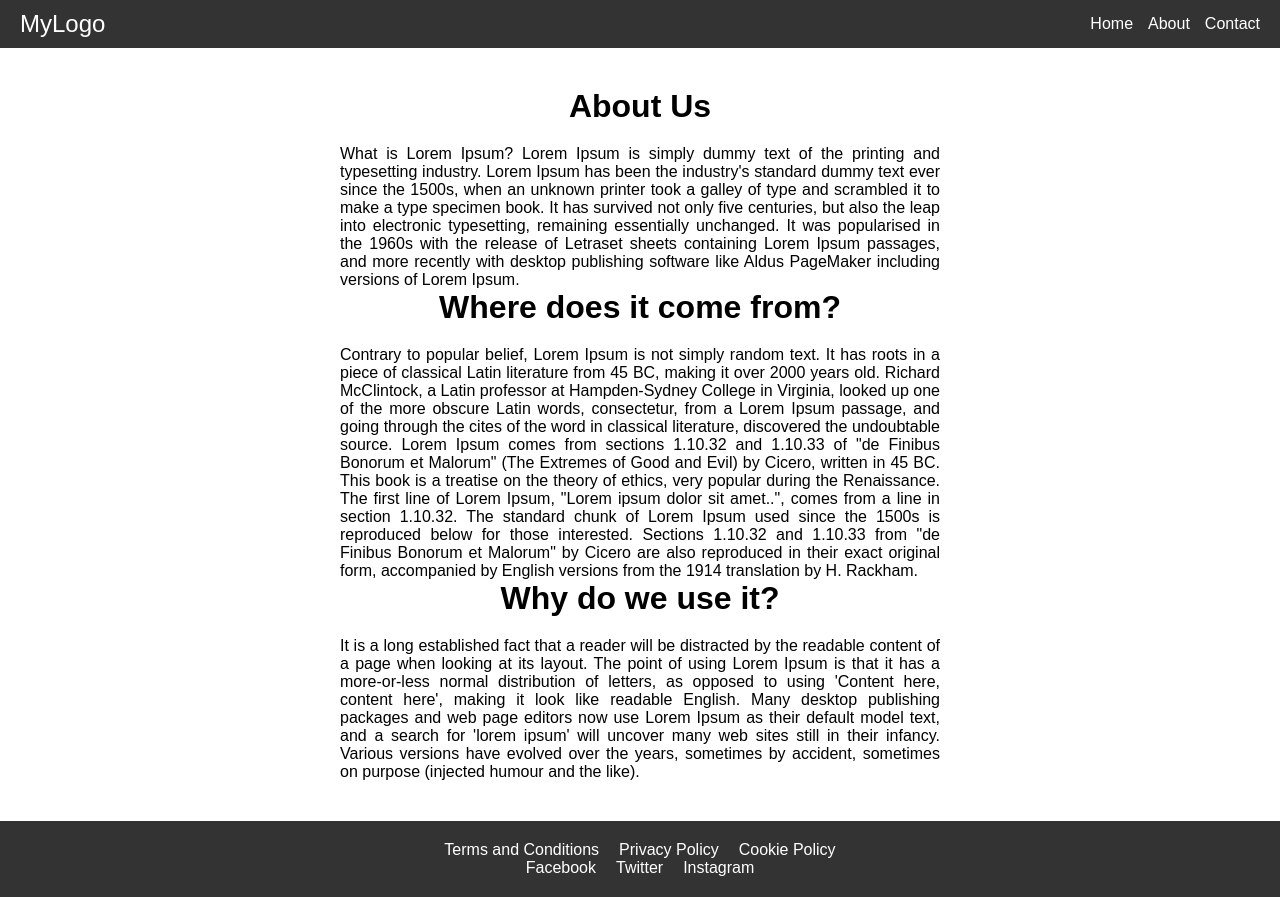
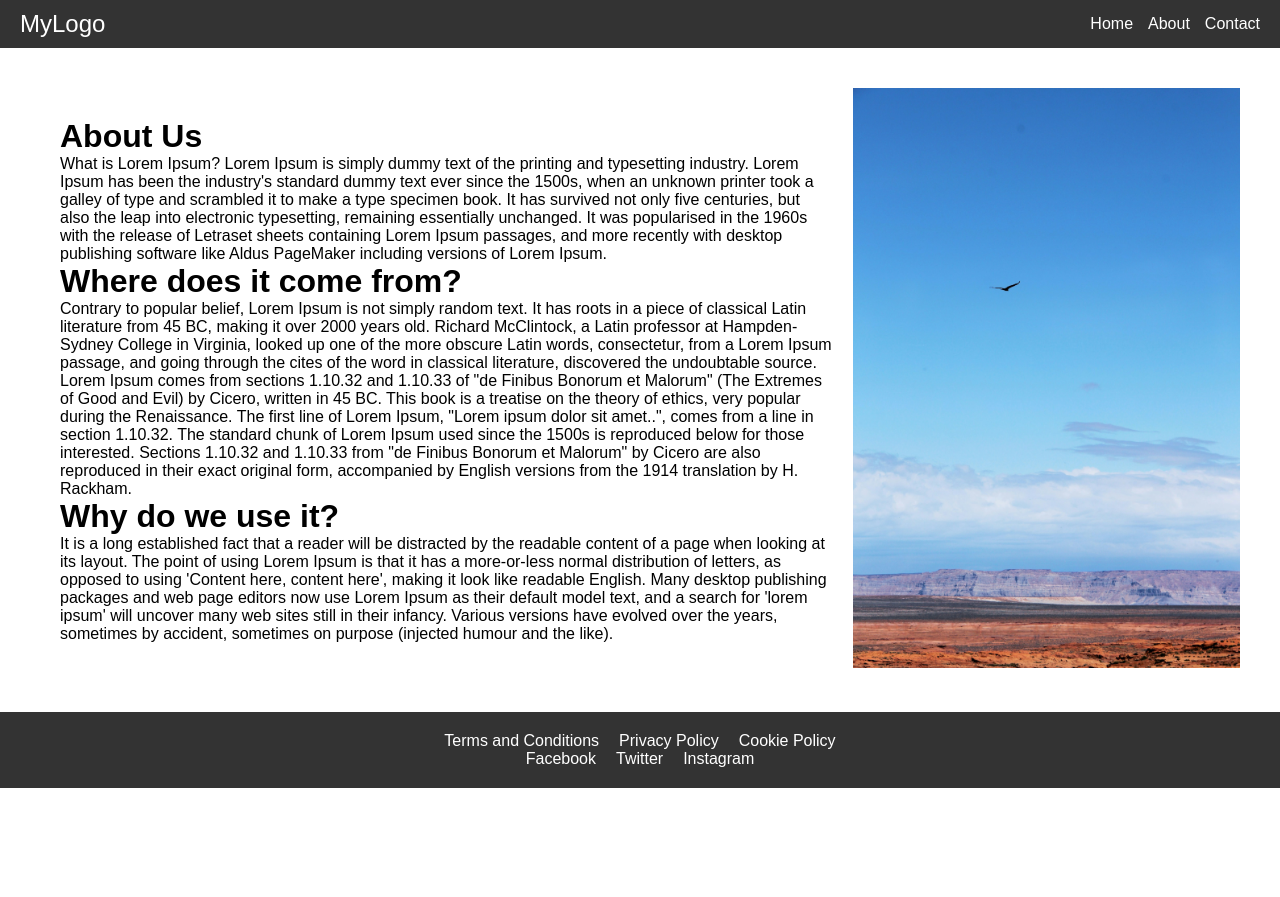
Before and after one commit to emanoj1/boilerplate-react-node-js, a React (Create React App) app: page /about in a window 1280 px wide. After the commit the page ends 800 px from the top, so only its background shows below. Built offline with nearby package versions, Linux system fonts and the light colour scheme.

Commit message:
Set image and content on About page

```diff
--- /dev/null
+++ b/src/components/About.css
@@ -0,0 +1,38 @@
+/* src/pages/About.css */
+
+.about {
+    display: flex;
+    align-items: center;
+    justify-content: center;
+    padding: 20px;
+    flex-wrap: wrap; /* Ensures content wraps on smaller screens */
+  }
+
+  .about-content {
+    flex: 2;
+    min-width: 300px; /* Minimum width for the content container */
+    padding: 20px;
+    text-align: left; /* Align text to the left */
+  }
+
+  .about-image {
+    flex: 1;
+    min-width: 300px; /* Minimum width for the image container */
+    max-width: 500px; /* Maximum width for the image container */
+    text-align: center;
+  }
+
+  .about-image img {
+    width: 100%;
+    height: auto;
+  }
+
+  @media (max-width: 768px) {
+    .about {
+      flex-direction: column;
+    }
+
+    .about-content {
+      text-align: center;
+    }
+  }
--- a/src/pages/About.jsx
+++ b/src/pages/About.jsx
@@ -1,17 +1,20 @@
 import React from 'react';
 import '../components/Page.css'; // Shared page styling
+import '../components/About.css'; // Specific styles for the About component
 
 const About = () => {
   return (
-    <div className="page">
-      <h1>About Us</h1>
-      <p>What is Lorem Ipsum?
+    <div className="about">
+      <div className="about-content">
+        <h1>About Us</h1>
+        <p>What is Lorem Ipsum?
         Lorem Ipsum is simply dummy text of the printing and typesetting industry.
         Lorem Ipsum has been the industry's standard dummy text ever since the 1500s, when an unknown printer took a galley of type and scrambled it to make a type specimen book.
         It has survived not only five centuries, but also the leap into electronic typesetting, remaining essentially unchanged. It was popularised in the 1960s with the
-        release of Letraset sheets containing Lorem Ipsum passages, and more recently with desktop publishing software like Aldus PageMaker including versions of Lorem Ipsum.</p>
+        release of Letraset sheets containing Lorem Ipsum passages, and more recently with desktop publishing software like Aldus PageMaker including versions of Lorem Ipsum.
+        </p>
         <h1>Where does it come from?</h1>
-      <p>
+        <p>
         Contrary to popular belief, Lorem Ipsum is not simply random text. It has roots in a piece of classical Latin literature from 45 BC, making it over 2000 years old.
         Richard McClintock, a Latin professor at Hampden-Sydney College in Virginia, looked up one of the more obscure Latin words, consectetur, from a Lorem Ipsum passage,
         and going through the cites of the word in classical literature, discovered the undoubtable source. Lorem Ipsum comes from sections 1.10.32 and 1.10.33 of "de Finibus
@@ -19,12 +22,18 @@ const About = () => {
         The first line of Lorem Ipsum, "Lorem ipsum dolor sit amet..", comes from a line in section 1.10.32. The standard chunk of Lorem Ipsum used since the 1500s is reproduced
         below for those interested. Sections 1.10.32 and 1.10.33 from "de Finibus Bonorum et Malorum" by Cicero are also reproduced in their exact original form,
         accompanied by English versions from the 1914 translation by H. Rackham.</p>
+
         <h1>Why do we use it?</h1>
-      <p>
+        <p>
         It is a long established fact that a reader will be distracted by the readable content of a page when looking at its layout.
         The point of using Lorem Ipsum is that it has a more-or-less normal distribution of letters, as opposed to using 'Content here, content here', making it look like
         readable English. Many desktop publishing packages and web page editors now use Lorem Ipsum as their default model text, and a search for 'lorem ipsum' will uncover
-        many web sites still in their infancy. Various versions have evolved over the years, sometimes by accident, sometimes on purpose (injected humour and the like).</p>
+        many web sites still in their infancy. Various versions have evolved over the years, sometimes by accident, sometimes on purpose (injected humour and the like).
+        </p>
+      </div>
+      <div className='about-image'>
+        <img src="/aboutpage-image-unsplash.jpg" alt="About page image" />
+      </div>
     </div>
   );
 };
```
